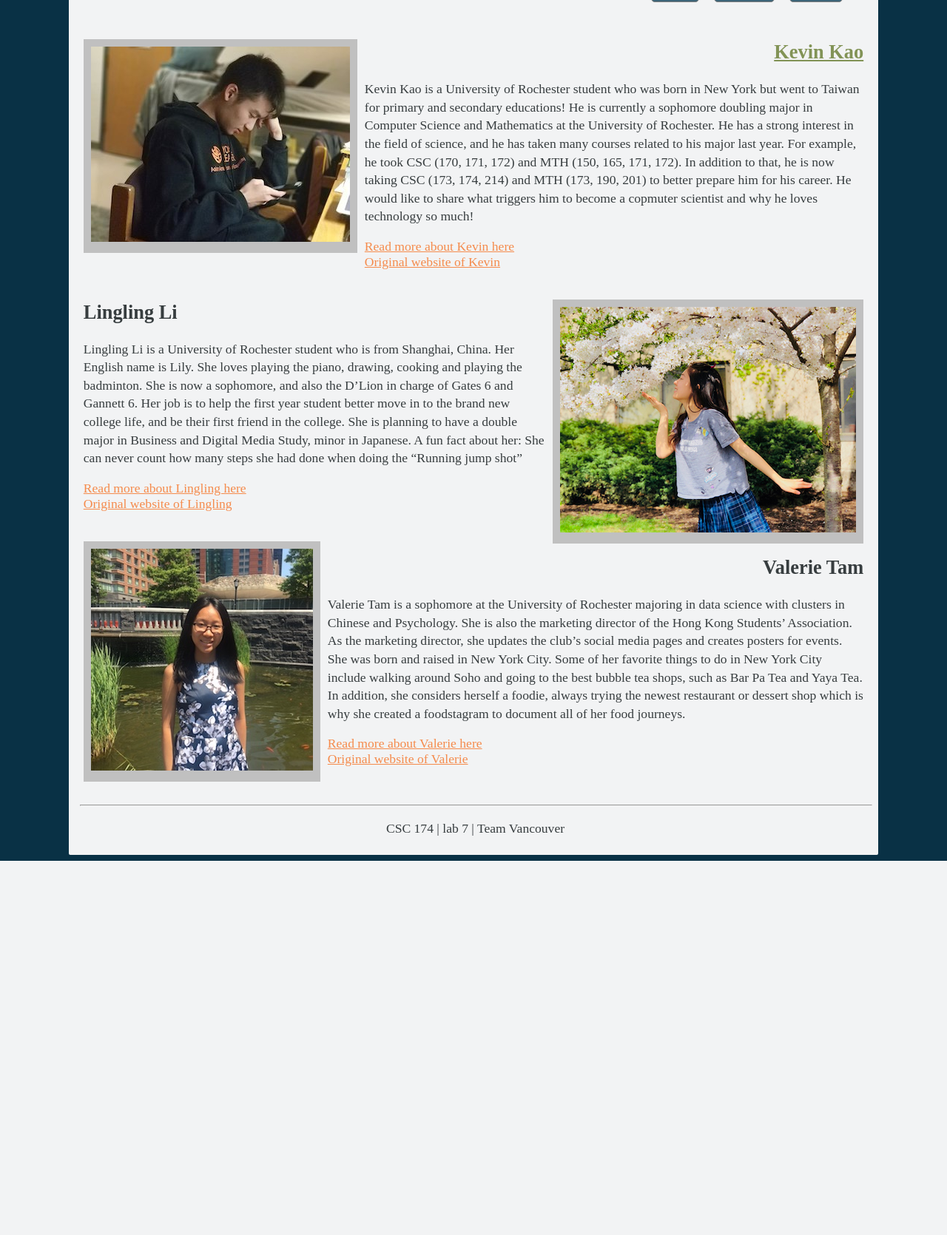
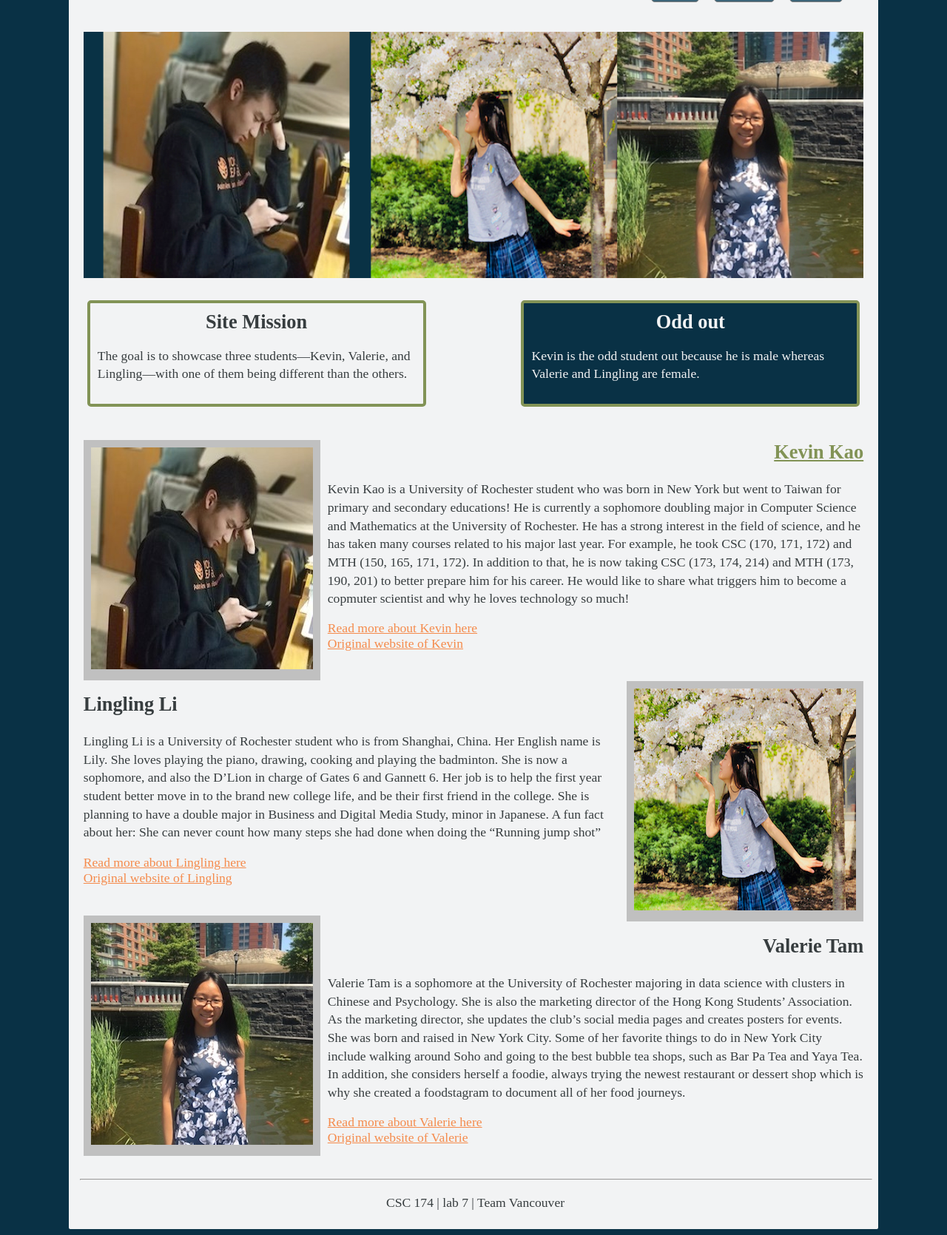
Before and after one commit to thepriya/csc174-lab7, a PHP site: page / in a window 1280 px wide. Shown: the part 79-1749 px from the top of the page at 74% size. Before the commit the page ends 1243 px from the top, so only its background shows below. Run offline with PHP 8.4, Linux system fonts and the light colour scheme.

Commit message:
z pattern

```diff
--- a/css/styles.css
+++ b/css/styles.css
@@ -30,6 +30,7 @@ body {
 
 article {
 	padding: 0 10px 0 10px;
+	clear: both;
 }
 
 section {
@@ -51,6 +52,10 @@ figure {
 	background-color: #C0C0C0;
 	padding: 10px;
 	text-align: center;
+}
+
+img {
+	width: 100%;
 }
 
 p {
@@ -92,6 +97,14 @@ article > div.container {
 
 
 /* ______________________MODULE______________________ */
+.sentence {
+	line-height: 1.4em;
+	margin-block-start: 1em;
+    margin-block-end: 1em;
+    margin-inline-start: 0px;
+    margin-inline-end: 0px;
+}
+
 .right-img {
 	float: right;
 	margin-left: 10px;
@@ -114,6 +127,11 @@ article > div.container {
 	clear: right;
 }
 
+.center-img {
+	margin: 0 auto;
+	background-color: transparent;
+}
+
 .normal-text, .normal-text:visited {
 	background-color: transparent;
 	text-decoration: none;
@@ -124,3 +142,27 @@ article > div.container {
 	color: #829356;
 	text-decoration: underline;
 }
+
+.info-box {
+	float: left;
+	border: solid 4px #829356;
+	padding: 10px;
+	margin: 15px;
+	max-width: 40%;
+	border-radius: 5px;
+}
+
+.info-box-important {
+	float: right;
+	border: solid 4px #829356;
+	background-color: #093145;
+	color: #f2f3f4;
+	padding: 10px;
+	margin: 15px;
+	max-width: 40%;
+	border-radius: 5px;
+}
+.info-box > h2, .info-box-important > h2 {
+	margin: 0 0 10px 0;
+	text-align: center;
+}
--- a/index.php
+++ b/index.php
@@ -12,6 +12,20 @@
 <body>
 	<div class="container">
 		<?php include 'includes/navbar.php'?>
+
+		<section class="hero">
+			<figure class="center-img">
+				<img src="images/hero.jpg" alt="Kevin, Valerie, Lingling in order. Kevin is surrounded in green bars">
+			</figure>
+			<div class="info-box"> <!--Weak follow -->
+				<h2>Site Mission</h2>
+				<div class="sentence">The goal is to showcase three students—Kevin, Valerie, and Lingling—with one of them being different than the others.</div>
+			</div>
+			<div class="info-box-important">
+				<h2>Odd out</h2>
+				<div class="sentence">Kevin is the odd student out because he is male whereas Valerie and Lingling are female.</div>
+			</div>
+		</section>
 
 		<article>
 
```
Also changed, not shown: images/hero.jpg (added), images/kevin.jpg, images/lingling.jpg.
